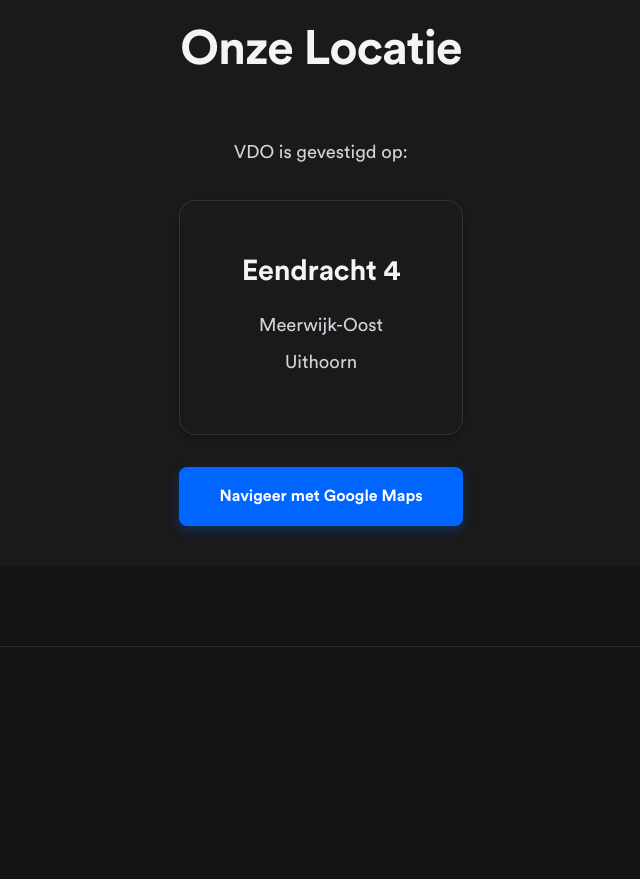
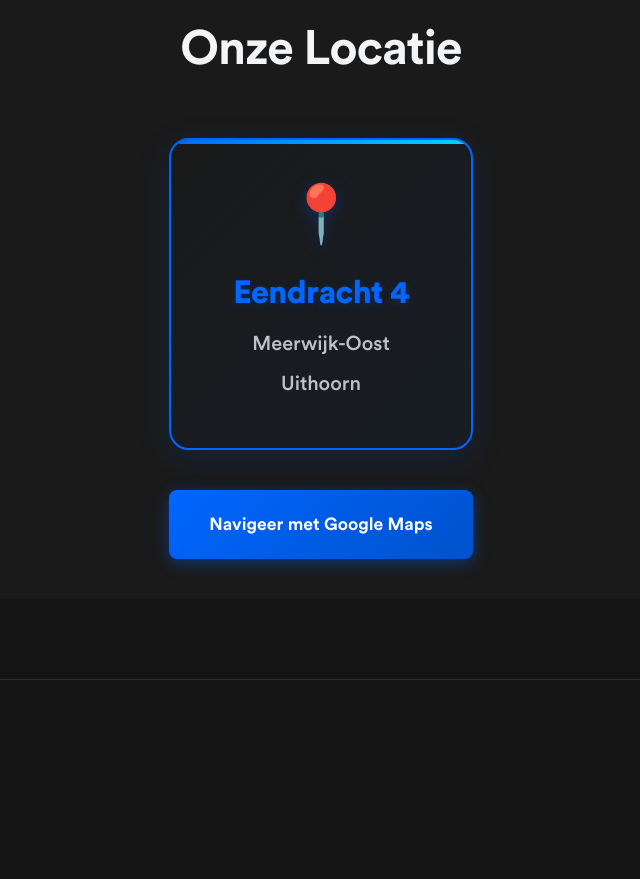
Before and after one commit to DionSlegt/websiteVDO, a website: page index.html in a window 1280 px wide. Shown: the part 2340-3219 px from the top of the page, without its empty margins (319-959 px from the left). Drawn offline with Linux system fonts and the light colour scheme.

Commit message:
Improve location section design with icons and better layout

```diff
--- a/index.html
+++ b/index.html
@@ -86,13 +86,18 @@
 <h2 data-en="Our Location" data-nl="Onze Locatie">Onze Locatie</h2>
                 <div class="location-content">
                     <div class="location-info">
-<p data-en="VDO is located at:" data-nl="VDO is gevestigd op:" style="font-size: 1.15rem; margin-bottom: 2rem; color: var(--text-light);">VDO is gevestigd op:</p>
                         <div class="location-card">
-                            <p class="location-address">Eendracht 4</p>
-                            <p class="location-details">Meerwijk-Oost</p>
-                            <p class="location-details">Uithoorn</p>
+                            <div class="location-icon">📍</div>
+                            <div class="location-address-block">
+                                <p class="location-address">Eendracht 4</p>
+                                <p class="location-details">Meerwijk-Oost</p>
+                                <p class="location-details">Uithoorn</p>
+                            </div>
                         </div>
-<a class="cta-button" data-en="Navigate with Google Maps" data-nl="Navigeer met Google Maps" href="https://www.google.com/maps/dir/?api=1&amp;destination=Eendracht+4,+Meerwijk-Oost,+Uithoorn" target="_blank">Navigeer met Google Maps</a>
+                        <a class="cta-button location-button" data-en="Navigate with Google Maps" data-nl="Navigeer met Google Maps" href="https://www.google.com/maps/dir/?api=1&amp;destination=Eendracht+4,+Meerwijk-Oost,+Uithoorn" target="_blank">
+                            <span class="button-icon">🗺️</span>
+                            <span>Navigeer met Google Maps</span>
+                        </a>
                     </div>
                 </div>
             </div>
--- a/styles.css
+++ b/styles.css
@@ -533,38 +533,103 @@ section {
 
 .location-info {
     text-align: center;
-    max-width: 600px;
+    max-width: 700px;
     margin: 0 auto;
 }
 
 .location-card {
-    background: var(--bg-section);
-    padding: 3rem 2.5rem;
-    border-radius: 16px;
-    border: 1px solid var(--border-color);
-    box-shadow: var(--shadow);
-    margin-bottom: 2rem;
+    background: linear-gradient(135deg, var(--bg-section) 0%, rgba(0, 102, 255, 0.05) 100%);
+    padding: 3rem 3rem;
+    border-radius: 20px;
+    border: 2px solid var(--primary-color);
+    box-shadow: 0 8px 32px rgba(0, 102, 255, 0.15);
+    margin-bottom: 2.5rem;
     transition: all 0.3s ease;
+    display: flex;
+    flex-direction: column;
+    align-items: center;
+    gap: 1.5rem;
+    position: relative;
+    overflow: hidden;
+}
+
+.location-card::before {
+    content: '';
+    position: absolute;
+    top: 0;
+    left: 0;
+    right: 0;
+    height: 4px;
+    background: linear-gradient(90deg, var(--primary-color), var(--accent-color));
 }
 
 .location-card:hover {
-    transform: translateY(-4px);
-    box-shadow: 0 12px 32px rgba(0, 0, 0, 0.1);
+    transform: translateY(-6px);
+    box-shadow: 0 16px 48px rgba(0, 102, 255, 0.25);
+    border-color: var(--accent-color);
+}
+
+.location-icon {
+    font-size: 3.5rem;
+    line-height: 1;
+    filter: drop-shadow(0 4px 8px rgba(0, 102, 255, 0.3));
+    animation: pulse 2s ease-in-out infinite;
+}
+
+@keyframes pulse {
+    0%, 100% {
+        transform: scale(1);
+    }
+    50% {
+        transform: scale(1.05);
+    }
+}
+
+.location-address-block {
+    display: flex;
+    flex-direction: column;
+    gap: 0.5rem;
+    align-items: center;
 }
 
 .location-address {
-    font-size: 1.8rem;
-    font-weight: 700;
-    color: var(--text-color);
-    margin: 0 0 1rem 0;
-    letter-spacing: -0.01em;
+    font-size: 2rem;
+    font-weight: 800;
+    color: var(--primary-color);
+    margin: 0;
+    letter-spacing: -0.02em;
+    text-shadow: 0 2px 8px rgba(0, 102, 255, 0.2);
 }
 
 .location-details {
-    font-size: 1.15rem;
+    font-size: 1.25rem;
     color: var(--text-light);
-    margin: 0.5rem 0;
-    font-weight: 400;
+    margin: 0;
+    font-weight: 500;
+    opacity: 0.9;
+}
+
+.location-button {
+    display: inline-flex;
+    align-items: center;
+    gap: 0.75rem;
+    padding: 1.25rem 2.5rem;
+    font-size: 1.1rem;
+    font-weight: 600;
+    background: linear-gradient(135deg, var(--primary-color), var(--secondary-color));
+    box-shadow: 0 4px 16px rgba(0, 102, 255, 0.4);
+    transition: all 0.3s ease;
+}
+
+.location-button:hover {
+    transform: translateY(-3px);
+    box-shadow: 0 8px 24px rgba(0, 102, 255, 0.5);
+    background: linear-gradient(135deg, var(--secondary-color), var(--primary-color));
+}
+
+.button-icon {
+    font-size: 1.3rem;
+    line-height: 1;
 }
 
 /* Fullscreen Video Section - Pinned Scroll */
@@ -1274,11 +1339,25 @@ footer {
     }
 
     .location-card {
-        padding: 2rem 1.5rem;
+        padding: 2.5rem 2rem;
+        gap: 1.25rem;
+    }
+
+    .location-icon {
+        font-size: 2.5rem;
     }
 
     .location-address {
-        font-size: 1.5rem;
+        font-size: 1.75rem;
+    }
+
+    .location-details {
+        font-size: 1.1rem;
+    }
+
+    .location-button {
+        padding: 1rem 2rem;
+        font-size: 1rem;
     }
 
     /* Sponsors section */
```
